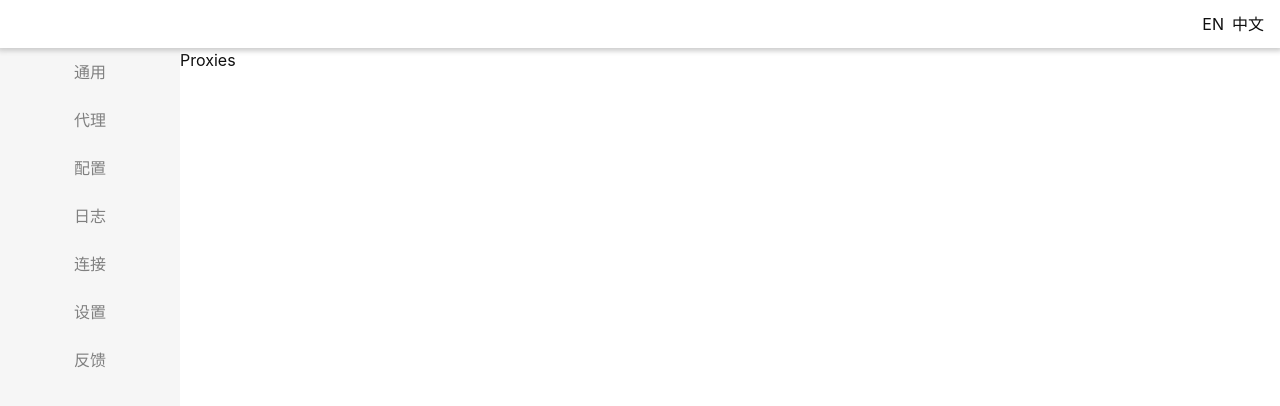
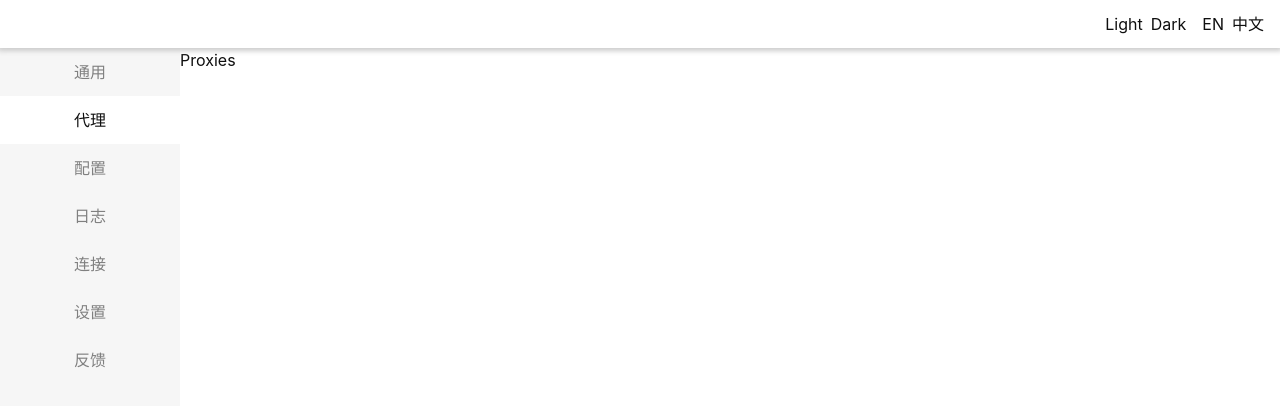
Before and after one commit to hackers267/clash-app, a React (Vite) app: page /proxies in a window 1280 px wide. Shown: the top 406 px of the page. Built offline with nearby package versions, Linux system fonts and the light colour scheme.

Commit message:
feat: ✨ 添加主题设置
resolve #4

```diff
--- a/src/Layouts/index.module.css
+++ b/src/Layouts/index.module.css
@@ -21,7 +21,7 @@
     block-size: 100%;
 }
 
-.sideItem:has(.active) {
+.sideItem:has(:global(.active)) {
     background-color: var(--background-color, white);
 }
 
@@ -30,6 +30,6 @@
     color: var(--sidebar-color, gray);
 }
 
-.sideItem .active {
+.sideItem :global(.active) {
     color: var(--color, black);
 }
--- /dev/null
+++ b/src/components/ThemeSwitcher/ThemeSwitcher.tsx
@@ -0,0 +1,31 @@
+import styles from "./index.module.css";
+
+export function ThemeSwitcher(): JSX.Element {
+  return (
+    <ul className={styles.container}>
+      <li
+        onClick={() => {
+          toggledTheme("light");
+        }}
+      >
+        Light
+      </li>
+      <li
+        onClick={() => {
+          toggledTheme("dark");
+        }}
+      >
+        Dark
+      </li>
+    </ul>
+  );
+}
+
+function toggledTheme(theme: string): void {
+  if (theme === "light") {
+    document.body.className = "light";
+  }
+  if (theme === "dark") {
+    document.body.className = "dark";
+  }
+}
--- /dev/null
+++ b/src/components/ThemeSwitcher/index.module.css
@@ -0,0 +1,8 @@
+.container {
+    display: flex;
+    gap: 8px;
+}
+
+.container li {
+    cursor: pointer;
+}
--- /dev/null
+++ b/src/components/ThemeSwitcher/index.ts
@@ -0,0 +1 @@
+export * from "./ThemeSwitcher";
--- a/src/components/ToolBar/ToolBar.tsx
+++ b/src/components/ToolBar/ToolBar.tsx
@@ -1,9 +1,11 @@
 import styles from "./index.module.css";
 import { LangSwitcher } from "../LangSwitcher";
+import { ThemeSwitcher } from "../ThemeSwitcher";
 
 export function ToolBar(): JSX.Element {
   return (
     <div className={styles.container}>
+      <ThemeSwitcher />
       <LangSwitcher />
     </div>
   );
--- a/src/components/ToolBar/index.module.css
+++ b/src/components/ToolBar/index.module.css
@@ -1,9 +1,11 @@
 .container {
     display: flex;
     justify-content: end;
+    align-items: center;
     block-size: 48px;
     box-sizing: border-box;
     padding: 16px;
     box-shadow: 0 1px 5px 2px var(--box-shadow-color, #ccc);
     z-index: 1;
+    gap: 16px;
 }
--- a/src/theme.css
+++ b/src/theme.css
@@ -14,6 +14,22 @@
     --box-shadow-color: #ccc;
 }
 
+body.dark {
+    --color: #fff;
+    --background-color: #000;
+    --sidebar-background: #333;
+    --sidebar-color: #ccc;
+    --box-shadow-color: #333;
+}
+
+body.light {
+    --color: #0f0f0f;
+    --sidebar-color: gray;
+    --sidebar-background: #f6f6f6;
+    --background-color: #ffffff;
+    --box-shadow-color: #ccc;
+}
+
 @media (prefers-color-scheme: dark) {
     :root {
         --color: #fff;
```
